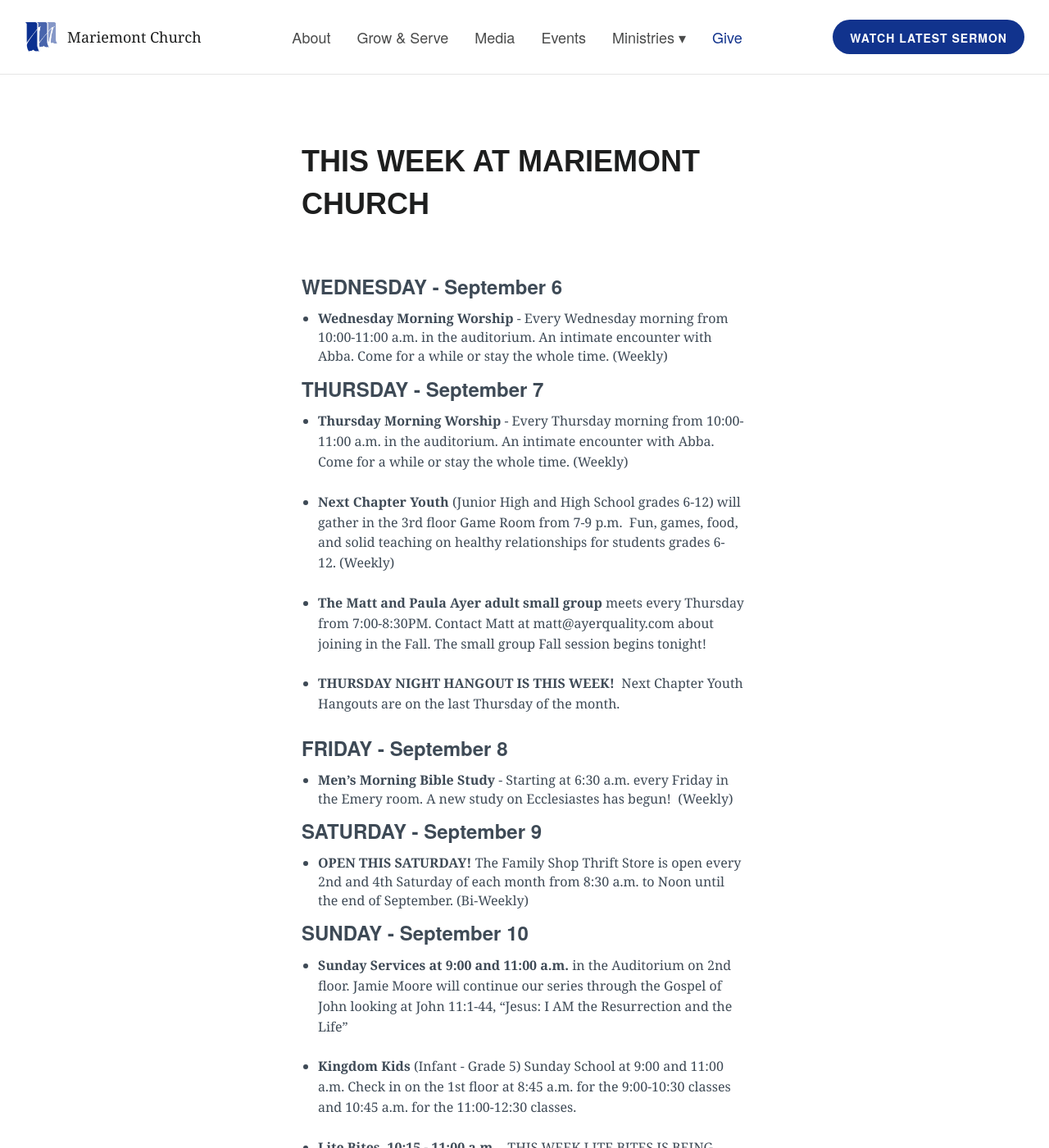
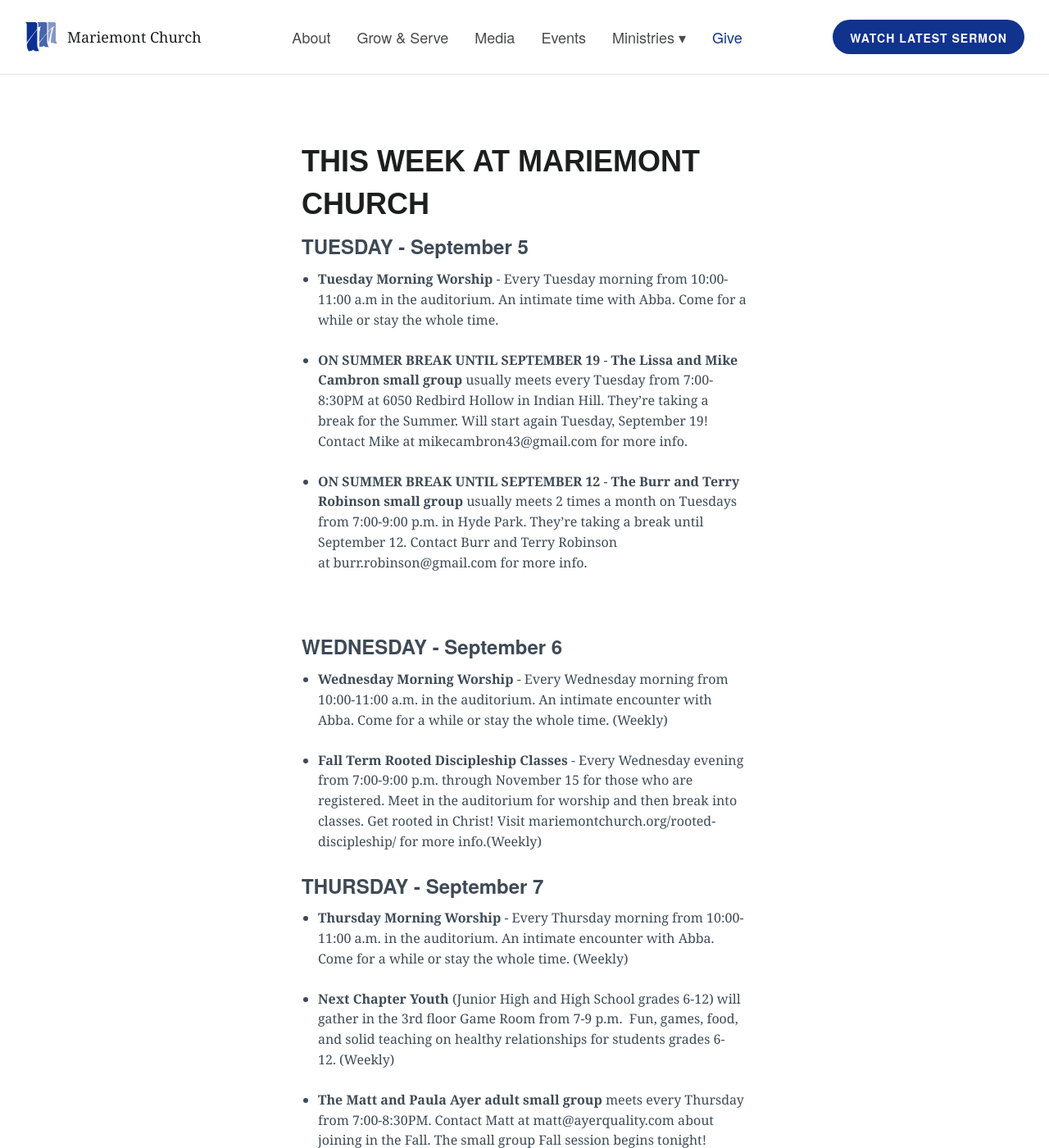
Before and after one commit to lukemoderwell/mariemont, a Jekyll site: the page built from mc-weekly-calendar.markdown, in a window 1280 px wide and 1400 px high. Shown: the whole window at 82% size. Built offline with Jekyll 4.4.1, drawn with Linux system fonts in a browser that asks for light colours; nearby versions of some CDN libraries; some of the changed text lies outside the part shown.

Commit message:
Updated Mc Weekly Calendar

```diff
--- a/mc-weekly-calendar.markdown
+++ b/mc-weekly-calendar.markdown
@@ -7,8 +7,18 @@
 
 ## THIS WEEK AT MARIEMONT CHURCH
 
+### TUESDAY - September 5
+* **Tuesday Morning Worship** - Every Tuesday morning from 10:00-11:00 a.m in the auditorium. An intimate time with Abba. Come for a while or stay the whole time.
+
+* **ON SUMMER BREAK UNTIL SEPTEMBER 19** - **The Lissa and Mike Cambron small group** usually meets every Tuesday from 7:00-8:30PM at 6050 Redbird Hollow in Indian Hill. They're taking a break for the Summer. Will start again Tuesday, September 19! Contact Mike at mikecambron43@gmail.com for more info.
+
+* **ON SUMMER BREAK UNTIL SEPTEMBER 12** - **The Burr and Terry Robinson small group** usually meets 2 times a month on Tuesdays from 7:00-9:00 p.m. in Hyde Park. They're taking a break until September 12. Contact Burr and Terry Robinson at burr.robinson@gmail.com for more info.
+
+
 ### WEDNESDAY - September 6
 * **Wednesday Morning Worship** - Every Wednesday morning from 10:00-11:00 a.m. in the auditorium. An intimate encounter with Abba. Come for a while or stay the whole time. (Weekly)
+
+* **Fall Term Rooted Discipleship Classes** - Every Wednesday evening from 7:00-9:00 p.m. through November 15 for those who are registered. Meet in the auditorium for worship and then break into classes. Get rooted in Christ! Visit mariemontchurch.org/rooted-discipleship/ for more info.(Weekly)
 
 
 ### THURSDAY - September 7
@@ -19,7 +29,7 @@
 
 * **The Matt and Paula Ayer adult small group** meets every Thursday from 7:00-8:30PM. Contact Matt at matt@ayerquality.com about joining in the Fall. The small group Fall session begins tonight!
 
-* **THURSDAY NIGHT HANGOUT IS THIS WEEK!**  Next Chapter Youth Hangouts are on the last Thursday of the month.
+
 
 ### FRIDAY - September 8
 * **Men's Morning Bible Study** - Starting at 6:30 a.m. every Friday in the Emery room. A new study on Ecclesiastes has begun!  (Weekly)
@@ -60,7 +70,6 @@
 ### THURSDAY - September 14
 * **Thursday Morning Worship** - Every Thursday morning from 10:00-11:00 a.m. in the auditorium. An intimate encounter with Abba. Come for a while or stay the whole time. (Weekly)
 
-
 * **Next Chapter Youth** (Junior High and High School grades 6-12) will gather in the 3rd floor Game Room from 7-9 p.m.  Fun, games, food, and solid teaching on healthy relationships for students grades 6-12. (Weekly)
 
 * **ON SUMMER BREAK** - **The Matt and Paula Ayer adult small group** usually meets every Thursday from 7:00-8:30PM but will take a break for the Summer. Contact Matt at matt@ayerquality.com about joining in the Fall. The small group will begin its Fall 2023 season on September 7!
@@ -78,7 +87,7 @@
 
 * **Kingdom Kids** (Infant - Grade 5) Sunday School at 9:00 and 11:00 a.m. Check in on the 1st floor at 8:45 a.m. for the 9:00-10:30 classes and 10:45 a.m. for the 11:00-12:30 classes.
 
-* **Lite Bites. 10:15 - 11:00 a.m.** - A time for a substantial snack, fellowship, and community in the Meeting and Emery Rooms on the Main Floor.  To volunteer to provide in future, visit the Connect Desk!
+* **Lite Bites. 10:15 - 11:00 a.m.** - LITE BITES is a time for a substantial snack, fellowship, and community in the Meeting and Emery Rooms on the Main Floor. Each Sunday an individual or group volunteers to provide for the community. To sign up to provide in future, visit the Connect Desk!
 
 * **Next Chapter Youth** (Junior High and High School Grades 6-12).  NO NEXT CHAPTER GATHERING AT 11:00 a.m. this week.  It's BAKE SALE DAY!  Usually meets from 11:00 a.m.-12:30 p.m. on the 3rd floor for fellowship, teaching, and fun.
 
@@ -109,15 +118,14 @@
 
 * **Next Chapter Youth** (Junior High and High School grades 6-12) will gather in the 3rd floor Game Room from 7-9 p.m.  Fun, games, food, and solid teaching on healthy relationships for students grades 6-12. (Weekly)
 
-* **ON SUMMER BREAK** - **The Matt and Paula Ayer adult small group** usually meets every Thursday from 7:00-8:30PM but will take a break for the Summer. Contact Matt at matt@ayerquality.com about joining in the Fall. The small group will begin its Fall 2023 season on September 7!
+* **The Matt and Paula Ayer adult small group** meets every Thursday from 7:00-8:30PM but will take a break for the Summer. Contact Matt at matt@ayerquality.com about joining in the Fall.
 
-* **THURSDAY NIGHT HANGOUT IS THIS WEEK!**  Next Chapter Youth Hangouts are on the last Thursday of the month.
 
 ### FRIDAY - September 22
 * **Men's Morning Bible Study** - Starting at 6:30 a.m. every Friday in the Emery room. A new study on Ecclesiastes has begun!  (Weekly)
 
 ### SATURDAY - September 23
-* **OPEN THIS SATURDAY!** The Family Shop Thrift Store is open every 2nd and 4th Saturday of each month from 8:30 a.m. to Noon until the end of September. (Bi-Weekly)
+* **OPEN THIS SATURDAY - THANK YOU FAMILY SHOP! WE'LL MISS YOU!** The Family Shop Thrift Store's last day open is Saturday, September 23 from 8:30 a.m. to Noon.
 
 
 ### SUNDAY - September 24
@@ -125,7 +133,7 @@
 
 * **Kingdom Kids** (Infant - Grade 5) Sunday School at 9:00 and 11:00 a.m. Check in on the 1st floor at 8:45 a.m. for the 9:00-10:30 classes and 10:45 a.m. for the 11:00-12:30 classes.
 
-* **Lite Bites. 10:15 - 11:00 a.m.** - THIS WEEK LITE BITES IS BEING REPLACED BY THE YOUTH GROUP BAKE SALE! LITE BITES is a time for a substantial snack, fellowship, and community in the Meeting and Emery Rooms on the Main Floor.  To volunteer to provide in future, visit the Connect Desk!
+* **Lite Bites. 10:15 - 11:00 a.m.** - LITE BITES is a time for a substantial snack, fellowship, and community in the Meeting and Emery Rooms on the Main Floor. Each Sunday an individual or group volunteers to provide for the community. To sign up to provide in future, visit the Connect Desk!
 
 * **Next Chapter Youth** (Junior High and High School Grades 6-12).  THIS WEEK NEXT CHAPTER WILL BE RUNNING THE BAKE SALE! Usually the group meets from 11:00 a.m.-12:30 p.m. on the 3rd floor for fellowship, teaching, and fun.
 
@@ -153,9 +161,9 @@
 * **Thursday Morning Worship** - Every Thursday morning from 10:00-11:00 a.m. in the auditorium. An intimate encounter with Abba. Come for a while or stay the whole time. (Weekly)
 
 
-* **Next Chapter Youth** (Junior High and High School grades 6-12) will gather in the 3rd floor Game Room from 7-9 p.m.  Fun, games, food, and solid teaching on healthy relationships for students grades 6-12. (Weekly)
+* **THURSDAY NIGHT HANGOUT IS THIS WEEK!**  Next Chapter Youth Hangouts for Junior High and High School grades 6-12 are on the last Thursday of the month. Meet in the 3rd floor game room at 7 p.m.
 
-* **ON SUMMER BREAK** - **The Matt and Paula Ayer adult small group** usually meets every Thursday from 7:00-8:30PM but will take a break for the Summer. Contact Matt at matt@ayerquality.com about joining in the Fall. The small group will begin its Fall 2023 season on September 7!
+* **ON SUMMER BREAK** - **The Matt and Paula Ayer adult small group** usually meets every Thursday from 7:00-8:30PM but will take a break for the Summer. Contact Matt at matt@ayerquality.com about joining!
 
 
 ### FRIDAY - September 29
@@ -170,7 +178,7 @@
 
 * **Kingdom Kids** (Infant - Grade 5) Sunday School at 9:00 and 11:00 a.m. Check in on the 1st floor at 8:45 a.m. for the 9:00-10:30 classes and 10:45 a.m. for the 11:00-12:30 classes.
 
-* **Lite Bites. 10:15 - 11:00 a.m.** - A time for a substantial snack, fellowship, and community in the Meeting and Emery Rooms on the Main Floor.  To volunteer to provide in future, visit the Connect Desk!
+* **Lite Bites. 10:15 - 11:00 a.m.** - LITE BITES is a time for a substantial snack, fellowship, and community in the Meeting and Emery Rooms on the Main Floor. Each Sunday an individual or group volunteers to provide for the community. To sign up to provide in future, visit the Connect Desk!
 
 * **Next Chapter Youth** (Junior High and High School Grades 6-12).  NO NEXT CHAPTER GATHERING AT 11:00 a.m. this week.  It's BAKE SALE DAY!  Usually meets from 11:00 a.m.-12:30 p.m. on the 3rd floor for fellowship, teaching, and fun.
 
```
